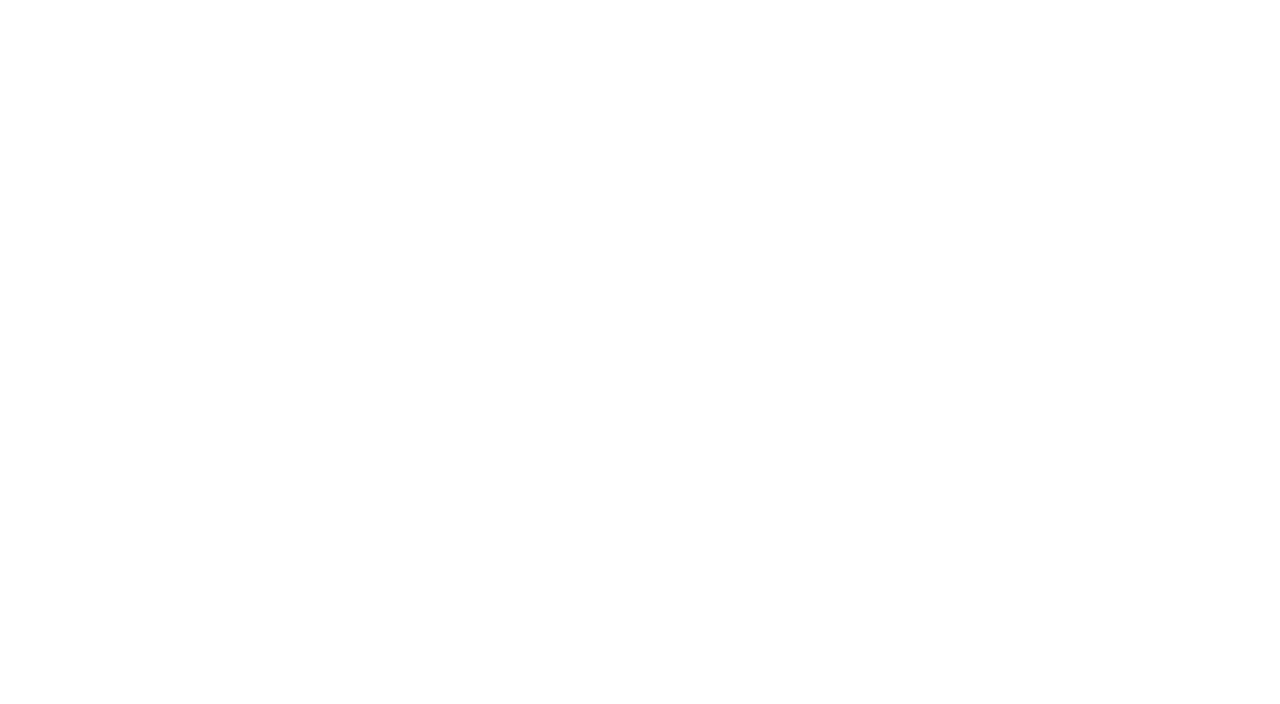
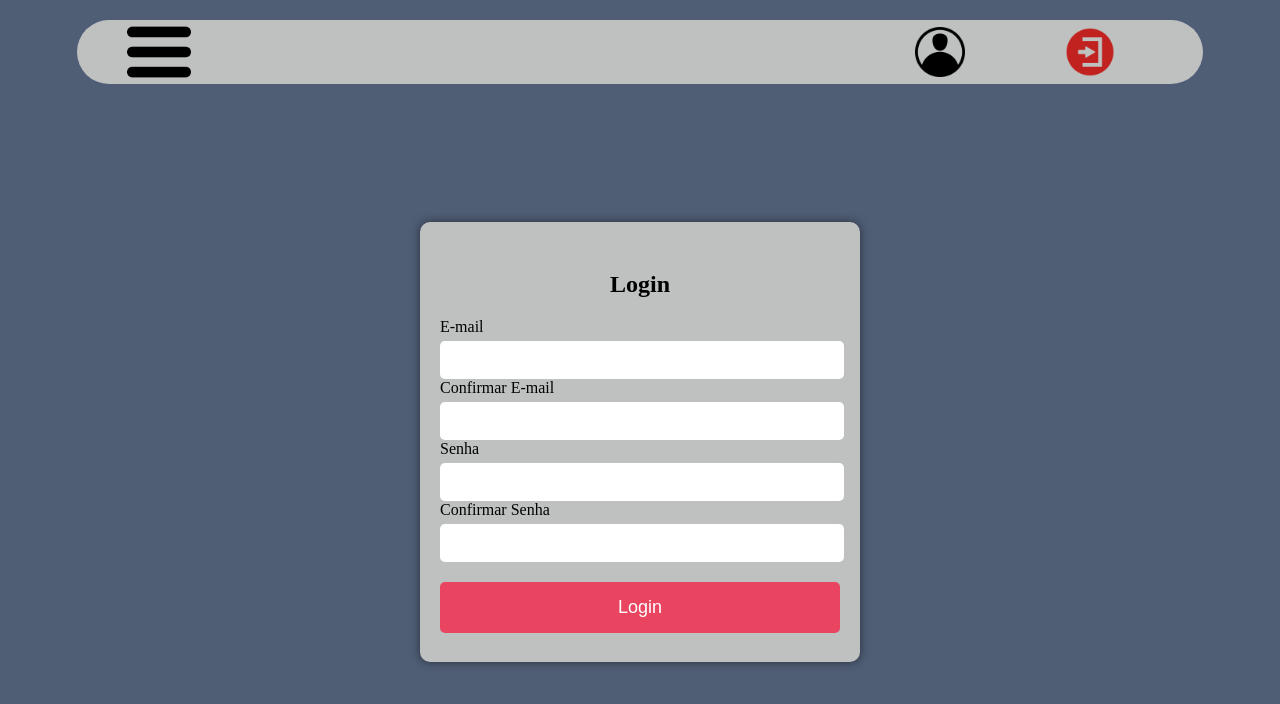
Before and after one commit to Mateus788/TrabalhoFullStack, a plain HTML site: page TelaCadastro/TelaCadastro.html in a window 1280 px wide. Drawn offline with Linux system fonts and the light colour scheme.

Commit message:
Finalizando Tela de Login e Tela de Cadastro
Finalizei a tela de login e a tela de cadastro, agora tenho que finalizar a tela principal.

```diff
--- a/TelaCadastro/TelaCadastro-Style.css
+++ b/TelaCadastro/TelaCadastro-Style.css
@@ -0,0 +1,75 @@
+body {
+    background-color: rgb(79, 93, 117);
+    display: flex;
+    flex-direction: column;
+    align-items: center;
+    height: 100vh;
+    margin: 0;
+}
+
+.menu-bar {
+    display: flex;
+    justify-content: space-between;
+    align-items: center;
+    background-color: rgb(191, 192, 192);
+    width: 88%;
+    margin-top: 20px; /* Ajuste a margem conforme necessário */
+    border-radius: 224px;
+}
+
+.menu-icon, .menu-items {
+    display: flex;
+    align-items: center;
+    font-size: 32px;
+    margin-right: 88px;
+    gap: 50px;
+}
+
+.menu-icon {
+    cursor: pointer;
+    margin-left: 50px;
+}
+
+.menu-items img {
+    cursor: pointer;
+    margin-left: 10px;
+    width: 50px;
+    height: 50px;
+    margin-left: 50px;
+}
+
+.login-container {
+    background-color: rgb(191, 192, 192);
+    padding: 20px;
+    border-radius: 10px;
+    box-shadow: 0 0 10px rgba(0, 0, 0, 0.5);
+    width: 400px;
+    height: 400px;
+    display: flex;
+    flex-direction: column;
+    align-items: center;
+    margin-top: auto;
+    margin-bottom: auto;
+    justify-content: center;
+}
+.login-container input {
+    width: 100%;
+    padding-top: 10px;
+    padding-bottom: 10px;
+    margin-top: 5px;
+    border: none;
+    border-radius: 5px;
+    font-size: 16px;
+}
+
+.login-container button {
+    width: 100%;
+    padding: 15px;
+    margin-top: 20px;
+    background-color: #e94560;
+    border: none;
+    border-radius: 5px;
+    color: #fff;
+    font-size: 18px;
+    cursor: pointer;
+}
--- a/TelaCadastro/TelaCadastro.html
+++ b/TelaCadastro/TelaCadastro.html
@@ -1,11 +1,34 @@
 <!DOCTYPE html>
-<html lang="en">
+<html lang="PT-BR">
 <head>
     <meta charset="UTF-8">
     <meta name="viewport" content="width=device-width, initial-scale=1.0">
-    <title>Document</title>
+    <title>CheckList</title>
+    <link rel="stylesheet" href="./TelaCadastro-Style.css">
 </head>
 <body>
-
+    <div class="menu-bar">
+        <div class="menu-icon">
+            <img src="../ImagensProjeto/botaoHamburguer.png" alt="Botão Hamburguer" width="64px">
+        </div>
+        <div class="menu-items">
+            <img src="../ImagensProjeto/perfil-de-usuario.png" alt="Imagem do icone de perfil">
+            <img src="../ImagensProjeto/login.png" alt="Imagem do Botão de login">
+        </div>
+    </div>
+    <div class="login-container">
+        <h2>Login</h2>
+        <form>
+            <label for="email">E-mail</label>
+            <input type="email" id="email" name="email" required>
+            <label for="confirm-email">Confirmar E-mail</label>
+            <input type="email" id="confirm-email" name="confirm-email" required>
+            <label for="password">Senha</label>
+            <input type="password" id="password" name="password" required>
+            <label for="confirm-password">Confirmar Senha</label>
+            <input type="password" id="confirm-password" name="confirm-password" required>
+            <button type="submit">Login</button>
+        </form>
+    </div>
 </body>
 </html>
--- a/TelaLogin/TelaLogin-Style.css
+++ b/TelaLogin/TelaLogin-Style.css
@@ -0,0 +1,75 @@
+body {
+    background-color: rgb(79, 93, 117);
+    display: flex;
+    flex-direction: column;
+    align-items: center;
+    height: 100vh;
+    margin: 0;
+}
+
+.menu-bar {
+    display: flex;
+    justify-content: space-between;
+    align-items: center;
+    background-color: rgb(191, 192, 192);
+    width: 88%;
+    margin-top: 20px; /* Ajuste a margem conforme necessário */
+    border-radius: 224px;
+}
+
+.menu-icon, .menu-items {
+    display: flex;
+    align-items: center;
+    font-size: 32px;
+    margin-right: 88px;
+    gap: 50px;
+}
+
+.menu-icon {
+    cursor: pointer;
+    margin-left: 50px;
+}
+
+.menu-items img {
+    cursor: pointer;
+    margin-left: 10px;
+    width: 50px;
+    height: 50px;
+    margin-left: 50px;
+}
+
+.login-container {
+    background-color: rgb(191, 192, 192);
+    padding: 20px;
+    border-radius: 10px;
+    box-shadow: 0 0 10px rgba(0, 0, 0, 0.5);
+    width: 400px;
+    height: 400px;
+    display: flex;
+    flex-direction: column;
+    align-items: center;
+    margin-top: auto;
+    margin-bottom: auto;
+    justify-content: center;
+}
+.login-container input {
+    width: 100%;
+    padding-top: 10px;
+    padding-bottom: 10px;
+    margin-top: 5px;
+    border: none;
+    border-radius: 5px;
+    font-size: 16px;
+}
+
+.login-container button {
+    width: 100%;
+    padding: 15px;
+    margin-top: 20px;
+    background-color: #e94560;
+    border: none;
+    border-radius: 5px;
+    color: #fff;
+    font-size: 18px;
+    cursor: pointer;
+}
--- a/TelaPrincipal/index-Style.css
+++ b/TelaPrincipal/index-Style.css
@@ -22,6 +22,7 @@
             margin-left: 50px;
         }
         .menu-items img {
+            cursor: pointer;
             margin-left: 10px;
             width: 50px;
             height: 50px;
```
Also changed, not shown: TelaLogin/TelaLogin.html (+22 -3 lines).
